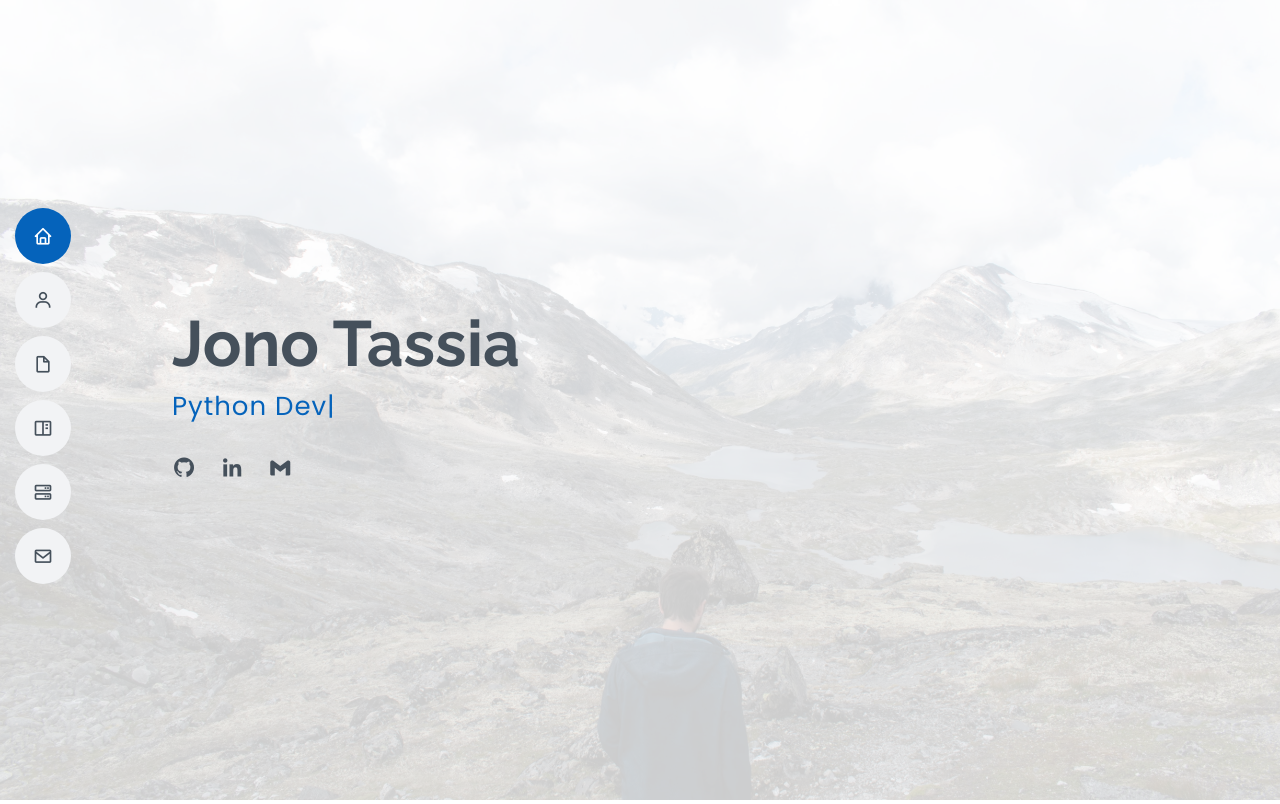
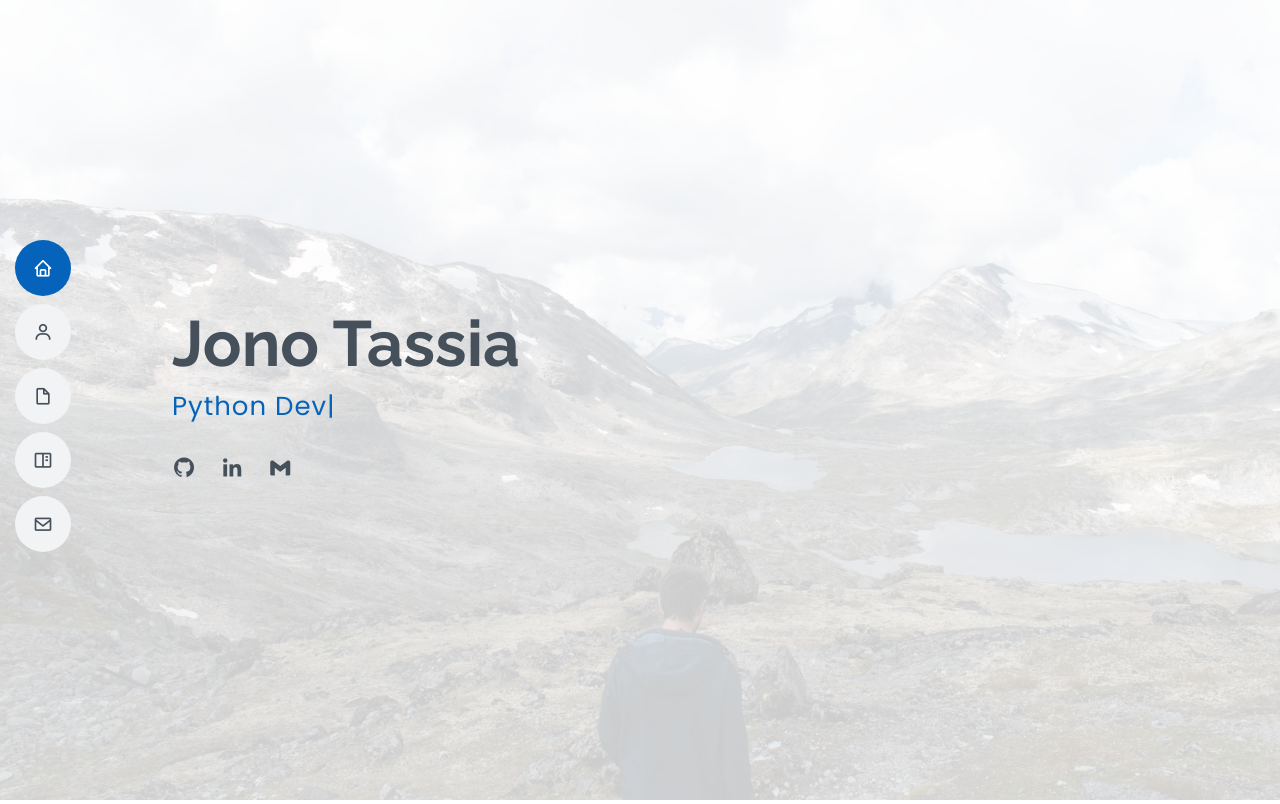
Before and after one commit to jonotassia/web_portfoliov2, a Flask app: page / in a window 1280 px wide. Shown: the top 804 px of the page. Run offline with Flask 2, Linux system fonts and the light colour scheme; some libraries are stand-ins or nearby versions.

Commit message:
Small fix to the icons on the page

```diff
--- a/templates/index.html
+++ b/templates/index.html
@@ -49,7 +49,6 @@
         <li><a href="#about" class="nav-link scrollto"><i class="bx bx-user"></i> <span>About</span></a></li>
         <li><a href="#resume" class="nav-link scrollto"><i class="bx bx-file-blank"></i> <span>Resume</span></a></li>
         <li><a href="#portfolio" class="nav-link scrollto"><i class="bx bx-book-content"></i> <span>Portfolio</span></a></li>
-        <li><a href="#services" class="nav-link scrollto"><i class="bx bx-server"></i> <span>Services</span></a></li>
         <li><a href="#contact" class="nav-link scrollto"><i class="bx bx-envelope"></i> <span>Contact</span></a></li>
       </ul>
     </nav><!-- .nav-menu -->
```
